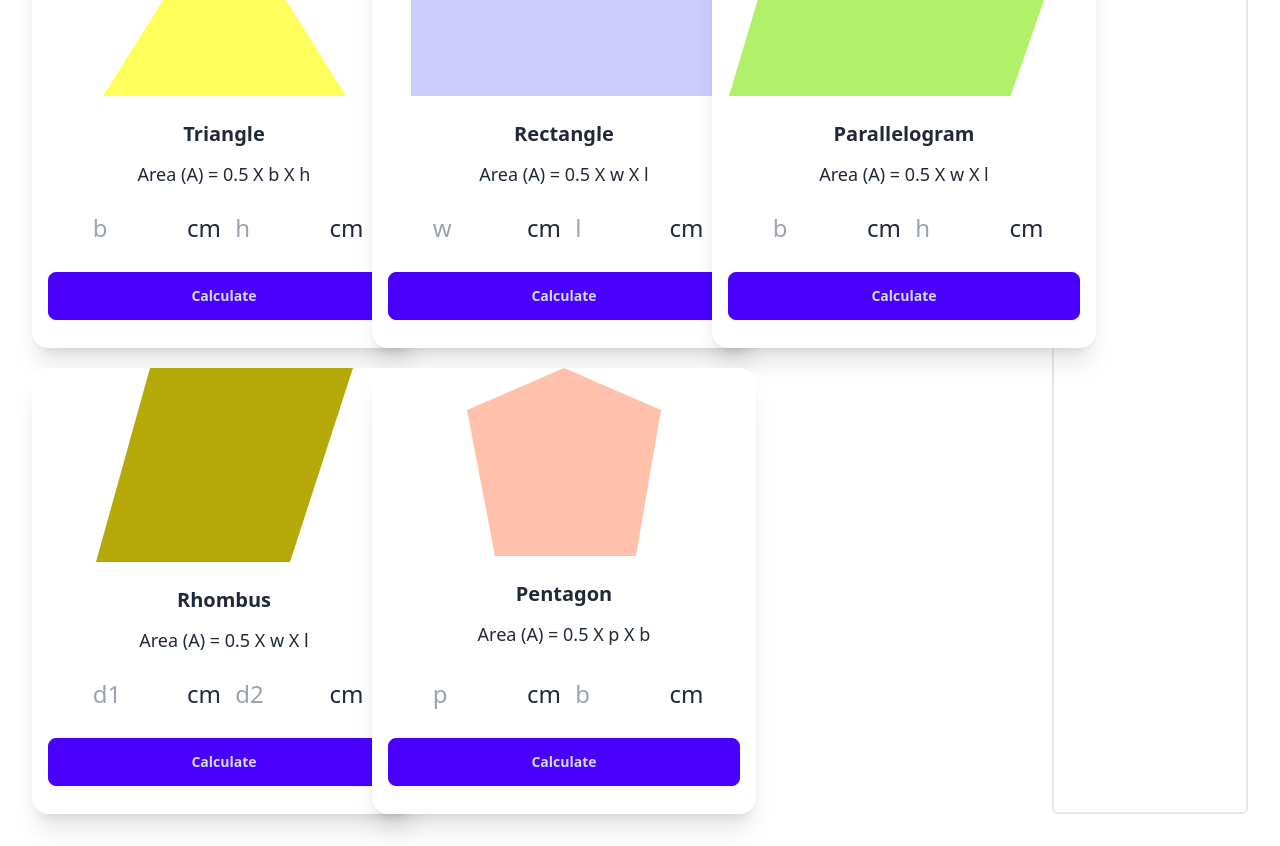
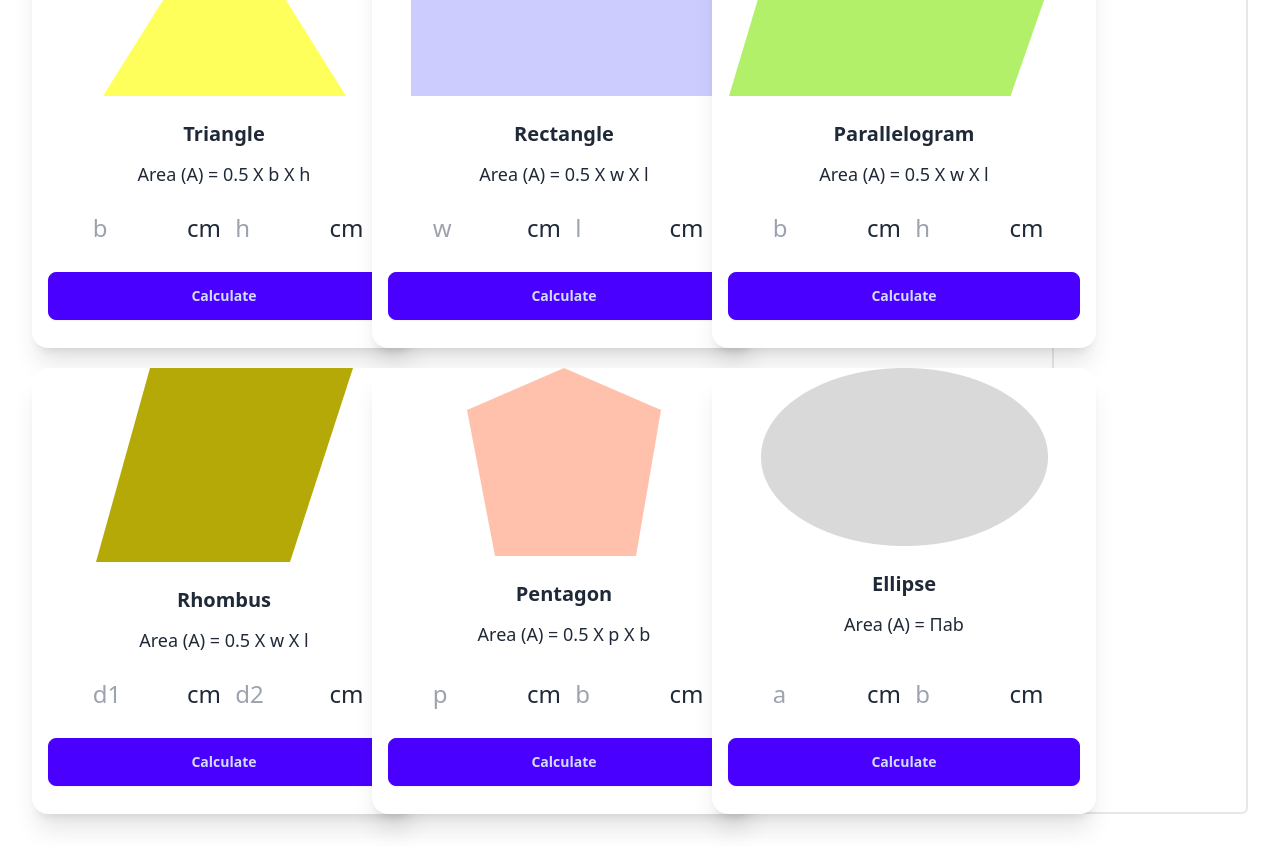
Before and after one commit to itsahadul99/Geometry-Genious, a plain HTML site: page index.html in a window 1280 px wide. Shown: the part 130-976 px from the top of the page. Drawn offline with nearby package versions, Linux system fonts and the light colour scheme.

Commit message:
complete ellipse area

```diff
--- a/index.html
+++ b/index.html
@@ -105,6 +105,23 @@
                         </div>
                     </div>
                 </div>
+                <!-- Ellipse card -->
+                <div class="card card-compact w-96 bg-base-100 shadow-xl space-y-2">
+                    <figure><img src="/images/ellipse.png" alt="Shoes" /></figure>
+                    <div class="card-body text-center">
+                        <h2 class="card-title flex justify-center">Ellipse</h2>
+                        <p class="text-lg">Area (A) = &Pi;ab</p>
+                        <div class="inline-block text-2xl space-y-2">
+                            <input id="ellipse-a" class="w-24 p-2 rounded-sm" type="text" placeholder="a">
+                            <span>cm</span>
+                            <input id="ellipse-b" class="w-24 p-2 rounded-sm" type="text" placeholder="b">
+                            <span>cm</span>
+                        </div>
+                        <div class="card-actions py-3">
+                            <button onclick="ellipseAreaCalculate()" class="btn btn-primary w-full">Calculate</button>
+                        </div>
+                    </div>
+                </div>
             </div>
             <!-- calculation container -->
             <div id="calculation-container" class="border-2 rounded-md ">
--- a/scripts/script.js
+++ b/scripts/script.js
@@ -88,3 +88,22 @@ function pentagonAreaCalculate(){
     p.style.fontWeight = 'bold';
     calculationContainer.appendChild(p);
 }
+
+// Ellipse part
+
+function ellipseAreaCalculate(){
+    const ellipseAInput = document.getElementById('ellipse-a');
+    const ellipseAInputText = ellipseAInput.value;
+    const a = parseFloat(ellipseAInputText);
+    const ellipseBInput = document.getElementById('ellipse-b');
+    const ellipseBInputText = ellipseAInput.value;
+    const b = parseFloat(ellipseBInputText);
+    const area = Math.PI * a * b;
+    const calculationContainer = document.getElementById('calculation-container');
+    const p = document.createElement('p');
+    p.innerText =+ count + ('. ') + 'Pentagon area is: '+ area.toFixed(4);
+    count++;
+    p.style.fontSize = '.9rem';
+    p.style.fontWeight = 'bold';
+    calculationContainer.appendChild(p);
+}
```
